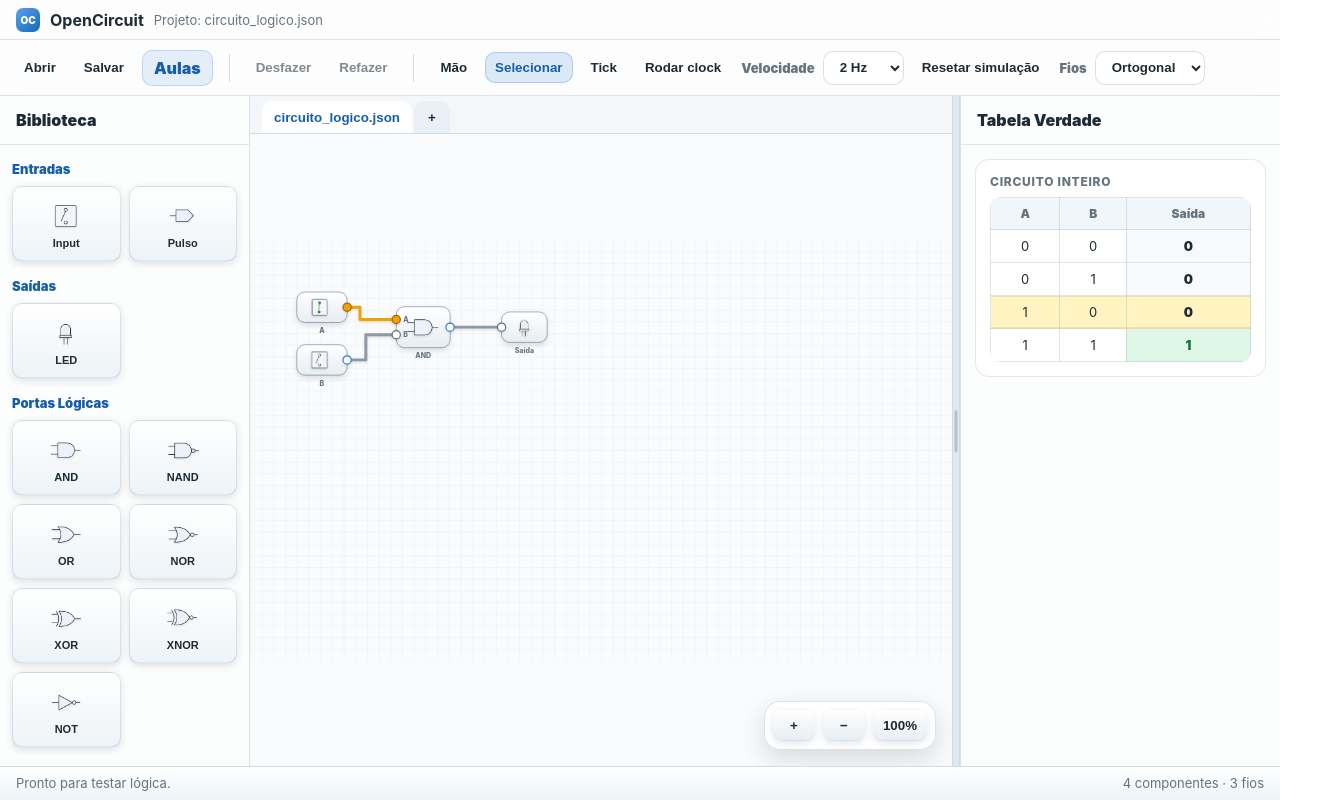
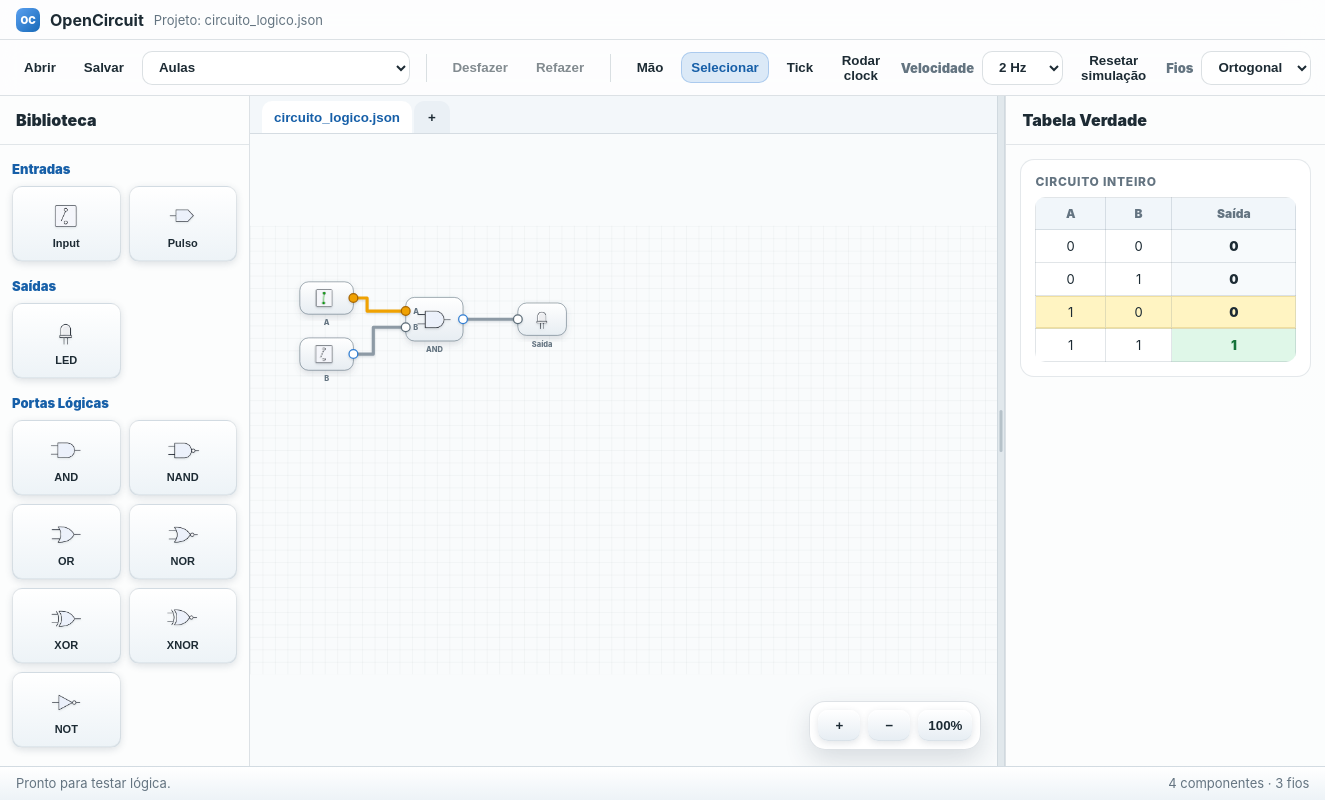
Before and after one commit to canpse/opencircuit, a React (Vite) app: page / in a window 1280 px wide. Shown: the whole page, 1325 px wide, since content can reach past the window. Built offline with nearby package versions, Linux system fonts and the light colour scheme.

Commit message:
[pi] feat: atualiza interface do editor
Resumo: 5 arquivo(s) alterado(s), 1 adicionado(s), 3 modificado(s), 1 removido(s).
Arquivos principais:
- dist/assets/index-CbmomvfI.js
- dist/index.html
- src/examples/circuitExamples.ts
- src/ui/commandbar/CommandBar.tsx
- dist/assets/index-BjrJP6Wk.js

```diff
--- a/src/examples/circuitExamples.ts
+++ b/src/examples/circuitExamples.ts
@@ -1,6 +1,6 @@
 import type { CircuitDocument } from '../core/types';
 
-export type CircuitExample = { id: string; name: string; circuit: CircuitDocument };
+export type CircuitExample = { id: string; name: string; description?: string; circuit: CircuitDocument };
 export type CircuitLesson = { id: string; title: string; description: string; exampleIds: string[]; examples: CircuitExample[] };
 
 export const CIRCUIT_EXAMPLES: CircuitExample[] = [
@@ -637,9 +637,13 @@ function lesson(id: string, title: string, description: string, exampleIds: stri
   const examples = exampleIds.map((exampleId) => {
     const example = CIRCUIT_EXAMPLES.find((candidate) => candidate.id === exampleId);
     if (!example) throw new Error(`Exemplo não encontrado: ${exampleId}`);
-    return example;
+    return { ...example, description: example.description ?? extractExampleDescription(example.circuit) };
   });
   return { id, title, description, exampleIds, examples };
+}
+
+function extractExampleDescription(circuit: CircuitDocument): string {
+  return circuit.components.find((component) => component.type === 'text')?.label ?? '';
 }
 
 export const CIRCUIT_LESSONS: CircuitLesson[] = [
--- a/src/ui/commandbar/CommandBar.tsx
+++ b/src/ui/commandbar/CommandBar.tsx
@@ -1,10 +1,10 @@
-import { useRef, type ChangeEvent, type RefObject } from 'react';
+import type { ChangeEvent, RefObject } from 'react';
 import type { GateType } from '../../core/types';
 import type { WireStyle } from '../editor/CircuitCanvas';
 
 type EditorTool = GateType | 'select' | 'wire' | 'pan';
 
-type ExampleOption = { id: string; name: string };
+type ExampleOption = { id: string; name: string; description?: string };
 type LessonOption = { id: string; title: string; description: string; examples: ExampleOption[] };
 
 interface Props {
@@ -52,43 +52,29 @@ export function CommandBar({
   onWireStyleChange,
   onImportJson,
 }: Props) {
-  const lessonsMenuRef = useRef<HTMLDetailsElement>(null);
-
-  function loadExampleAndClose(exampleId: string) {
-    onLoadExample(exampleId);
-    if (lessonsMenuRef.current) lessonsMenuRef.current.open = false;
-  }
-
   return (
     <div className="commandbar">
       <button onClick={onOpen}>Abrir</button>
       <button onClick={onSave}>Salvar</button>
-      <details className="lessons-menu" ref={lessonsMenuRef}>
-        <summary>Aulas</summary>
-        <div className="lessons-popover" role="menu" aria-label="Aulas e exemplos">
-          <div className="lessons-popover-header">
-            <strong>Aulas guiadas</strong>
-            <span>Escolha um experimento para carregar no canvas.</span>
-          </div>
-          <div className="lesson-list">
-            {lessons.map((lesson) => (
-              <section className="lesson-card" key={lesson.id}>
-                <div className="lesson-card-header">
-                  <strong>{lesson.title}</strong>
-                  <span>{lesson.description}</span>
-                </div>
-                <div className="lesson-example-grid">
-                  {lesson.examples.map((example) => (
-                    <button key={example.id} onClick={() => loadExampleAndClose(example.id)} role="menuitem">
-                      {example.name}
-                    </button>
-                  ))}
-                </div>
-              </section>
+      <select
+        className="examples-select"
+        value=""
+        onChange={(event) => {
+          onLoadExample(event.target.value);
+          event.target.value = '';
+        }}
+        aria-label="Aulas e exemplos"
+        title="Passe o mouse sobre um exemplo para ver sua descrição."
+      >
+        <option value="" disabled>Aulas</option>
+        {lessons.map((lesson) => (
+          <optgroup key={lesson.id} label={lesson.title} title={lesson.description}>
+            {lesson.examples.map((example) => (
+              <option key={example.id} value={example.id} title={example.description}>{example.name}</option>
             ))}
-          </div>
-        </div>
-      </details>
+          </optgroup>
+        ))}
+      </select>
       <span className="command-separator" />
       <button onClick={onUndo} disabled={!canUndo}>Desfazer</button>
       <button onClick={onRedo} disabled={!canRedo}>Refazer</button>
```
Also changed, not shown: 3 other files (tests, documents, lock files or other folders).
